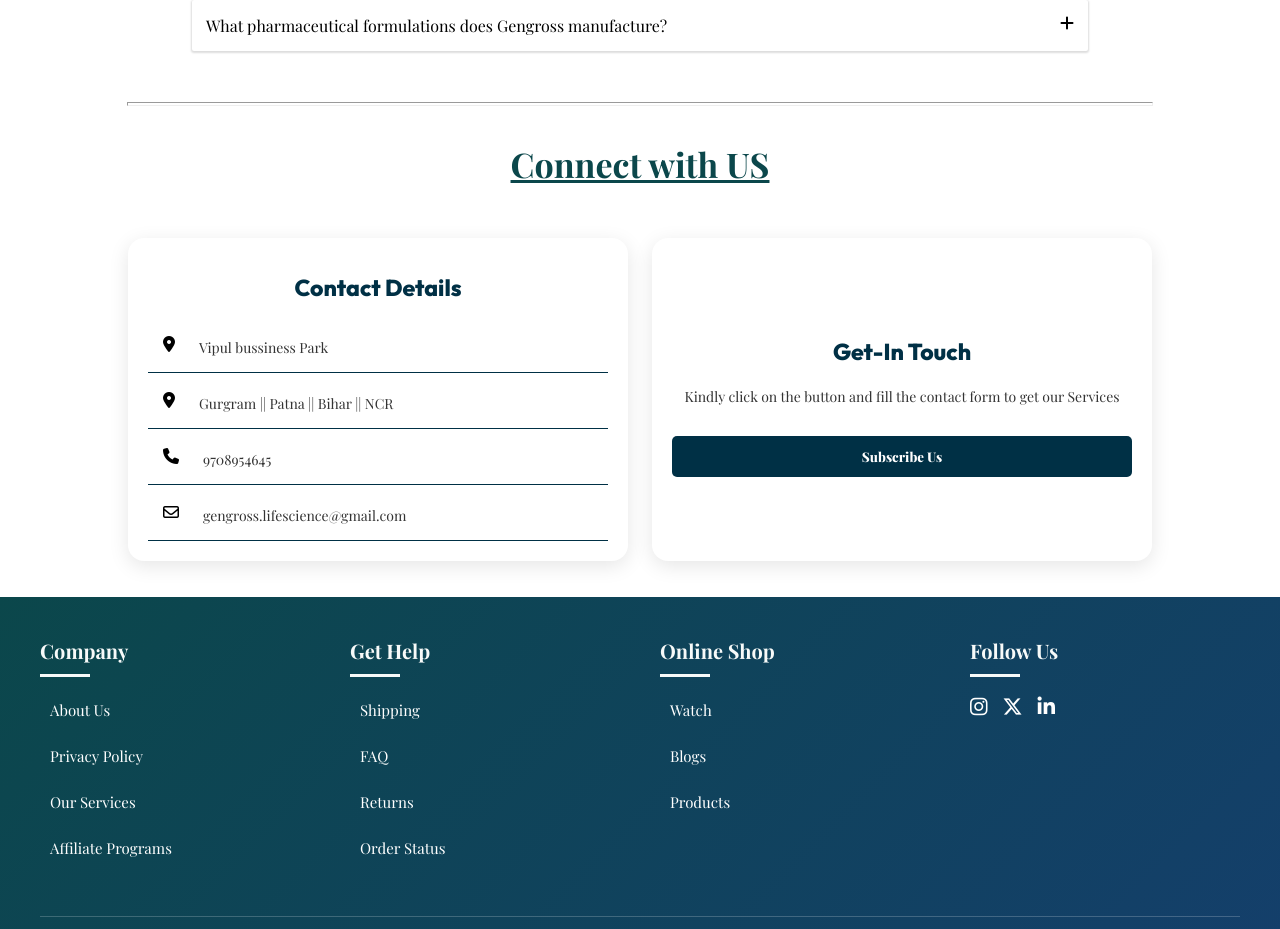
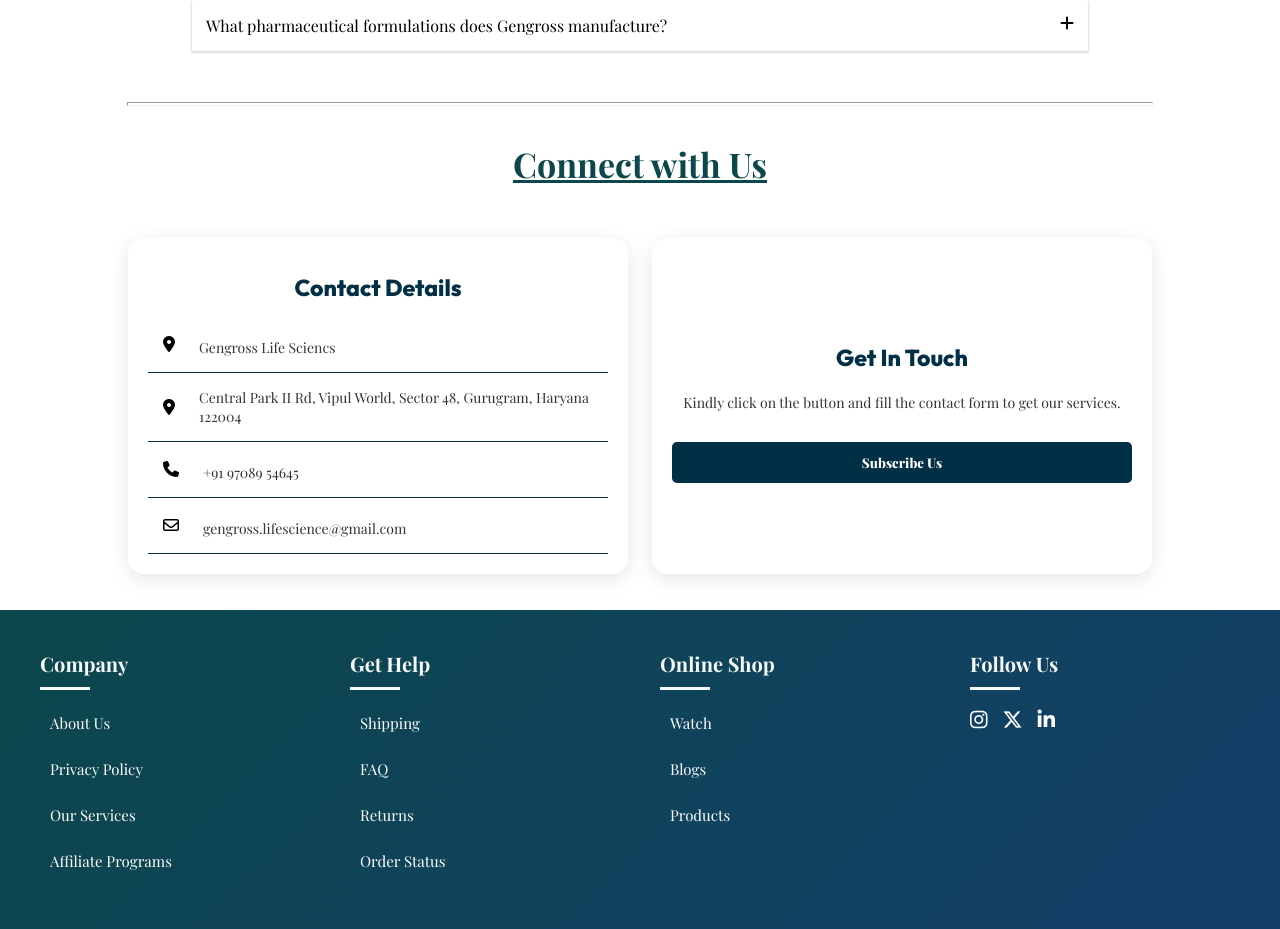
Before and after one commit to Decovista/Gengross, a React (Vite) app: page / in a window 1280 px wide. Shown: the part 2882-3811 px from the top of the page. Built offline with nearby package versions, Linux system fonts and the light colour scheme; a web font is replaced by a local one.

Commit message:
added something new

```diff
--- a/src/Components/Contact-form/Contact.css
+++ b/src/Components/Contact-form/Contact.css
@@ -34,6 +34,18 @@
     padding: 20px;
     justify-content: center;
 }
+.cards p,
+.cards a {
+  font-size: 14px;
+  color: #333;
+  display: block;
+  white-space: normal;
+  overflow-wrap: anywhere;
+  word-break: break-word;
+  word-wrap: break-word;
+  text-align: left;
+}
+
 .Contact h3 {
     font-size: 23px;
     color: #003045;
--- a/src/Components/Contact-form/Contact.jsx
+++ b/src/Components/Contact-form/Contact.jsx
@@ -1,27 +1,57 @@
-import React from 'react'
-import ContactPopup from '../Contact-popup/ContactPopup'
-import './Contact.css'
+import React from 'react';
+import ContactPopup from '../Contact-popup/ContactPopup';
+import './Contact.css';
 
-function Contact({setShowContact}) {
+function Contact({ setShowContact }) {
   return (
     <div className='Contact'>
-        <h2>Connect with US</h2>
-        <div className="card-wrapper">
+      <h2>Connect with Us</h2>
+      <div className="card-wrapper">
         <ul className="cards">
-        <h3>Contact Details</h3>
-        <li><i class="fa-solid fa-location-dot"></i><p>Vipul bussiness Park</p></li>
-        <li><i class="fa-solid fa-location-dot"></i><p>Gurgram || Patna || Bihar || NCR </p></li>
-        <li><i class="fa-solid fa-phone"></i><p>9708954645</p></li>
-        <li><i class="fa-regular fa-envelope"></i><p>gengross.lifescience@gmail.com</p></li>
-      </ul>
-      <div className="cards">
-        <h3>Get-In Touch</h3>
-        <p>Kindly click on the button and fill the contact form to get our Services</p>
-        <button onClick={() => setShowContact(true) }>Subscribe Us</button>
+          <h3>Contact Details</h3>
+          <li>
+            <i className="fa-solid fa-location-dot"></i>
+            <a
+            href="https://www.google.co.in/maps/place/Vipul+Business+Park,+Central+Park+II+Rd,+Vipul+World,+Sector+48,+Gurugram,+Haryana+122004/@28.4226504,77.035029,17z/data=!3m1!4b1!4m6!3m5!1s0x390d18758a93762b:0x9348ae09f4ba0007!8m2!3d28.4226457!4d77.0376039!16s%2Fg%2F1pt_f2nln?entry=ttu&g_ep=EgoyMDI1MDQxNi4xIKXMDSoJLDEwMjExNDU1SAFQAw%3D%3D"
+              target="_blank"
+               rel="noopener noreferrer"
+               >
+            <p>Gengross Life Sciencs</p> </a>
+          </li>
+          <li>
+            <i className="fa-solid fa-location-dot"></i>
+            <a
+            href="https://www.google.co.in/maps/place/Vipul+Business+Park,+Central+Park+II+Rd,+Vipul+World,+Sector+48,+Gurugram,+Haryana+122004/@28.4226504,77.035029,17z/data=!3m1!4b1!4m6!3m5!1s0x390d18758a93762b:0x9348ae09f4ba0007!8m2!3d28.4226457!4d77.0376039!16s%2Fg%2F1pt_f2nln?entry=ttu&g_ep=EgoyMDI1MDQxNi4xIKXMDSoJLDEwMjExNDU1SAFQAw%3D%3D"
+              target="_blank"
+               rel="noopener noreferrer"
+               >
+               Central Park II Rd, Vipul World, Sector 48, Gurugram, Haryana 122004
+              </a>
+          </li>
+          <li>
+            <i className="fa-solid fa-phone"></i>
+            <p>
+              <a href="tel:+919708954645">+91 97089 54645</a>
+            </p>
+          </li>
+          <li>
+            <i className="fa-regular fa-envelope"></i>
+            <p>
+              <a href="mailto:gengross.lifescience@gmail.com">
+                gengross.lifescience@gmail.com
+              </a>
+            </p>
+          </li>
+        </ul>
+
+        <div className="cards">
+          <h3>Get In Touch</h3>
+          <p>Kindly click on the button and fill the contact form to get our services.</p>
+          <button onClick={() => setShowContact(true)}>Subscribe Us</button>
+        </div>
       </div>
-        </div>
     </div>
-  )
+  );
 }
 
-export default Contact
+export default Contact;
```
